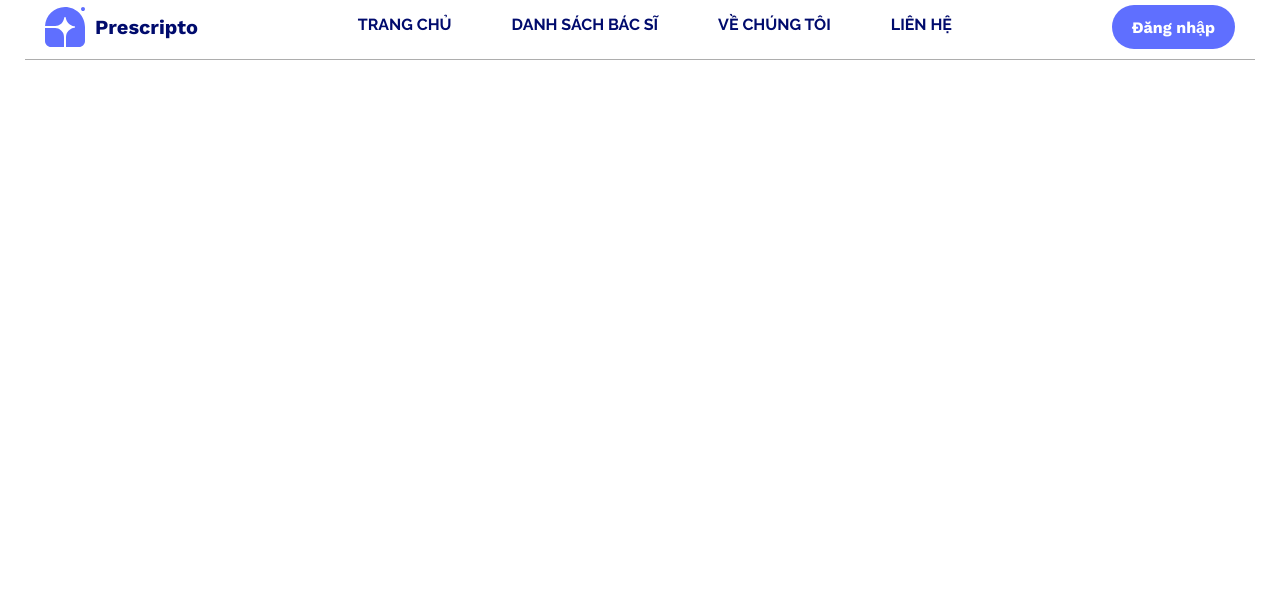
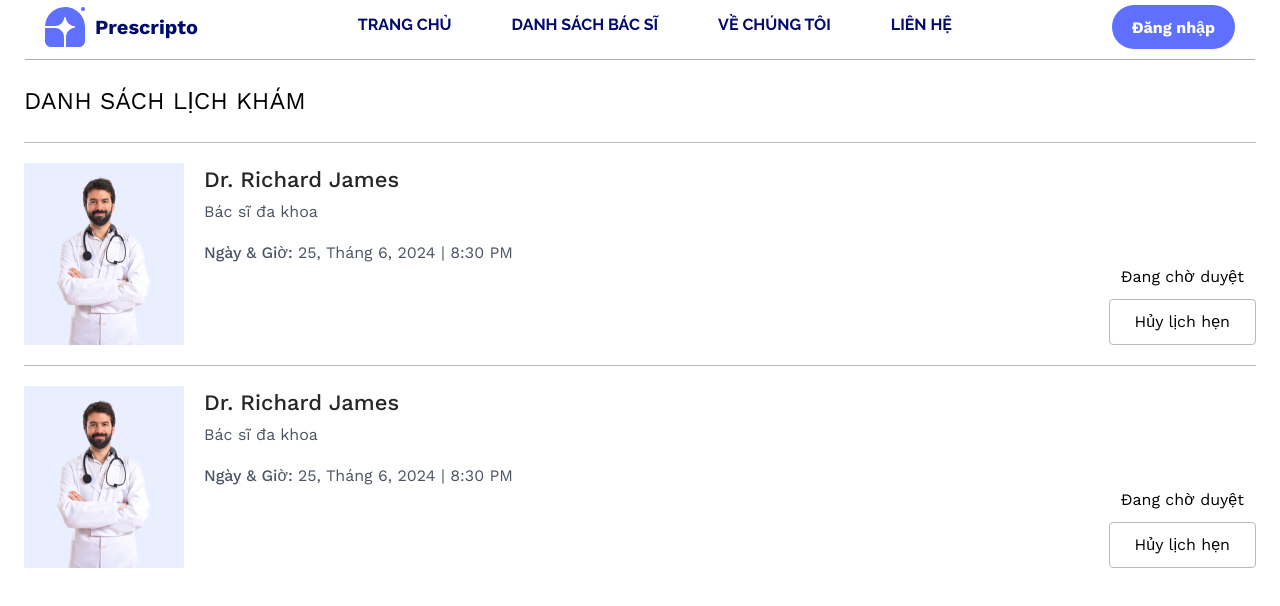
Before and after one commit to Karin1412/prescipto_frontend, a React (Vite) app: page /me/my-appointments in a window 1280 px wide. Shown: the top 606 px of the page. Built offline with nearby package versions, Linux system fonts and the light colour scheme.

Commit message:
Add AppointmentCard & My Appointment Page

```diff
--- a/src/App.jsx
+++ b/src/App.jsx
@@ -4,16 +4,18 @@ import Register from './components/Register';
 import Login from './components/Login';
 import Header from './components/layout/Header';
 import Contact_Page from './components/Contact_Page';
+import My_Appointments_Page from './components/My_Appointments_Page';
 
 const App = () => {
     return (
         <div>
-            <Header />
+            <Header/>
         <Router>
             <Routes>
                 <Route path="/register" element={<Register />} />
                 <Route path="/login" element={<Login />} />
                 <Route path="/contact" element={<Contact_Page />} />
+                <Route path="/me/my-appointments" element={<My_Appointments_Page />} />
             </Routes>
         </Router>
         </div>
--- /dev/null
+++ b/src/components/My_Appointments_Page.jsx
@@ -0,0 +1,18 @@
+import React, { useEffect, useState } from 'react';
+import AppointmentCard from './layout/AppointmentCard';
+import '../styles/My_Appointments_Page.css';
+import '../styles/global.css';
+
+const My_Appointments_Page = () => {
+  return (
+    <div>
+        <div className='title'>Danh sách lịch khám</div>
+        <div className='appointment-list'>
+          <AppointmentCard></AppointmentCard>
+          <AppointmentCard></AppointmentCard>
+        </div>
+    </div>
+  )
+}
+
+export default My_Appointments_Page
--- /dev/null
+++ b/src/components/layout/AppointmentCard.jsx
@@ -0,0 +1,38 @@
+import React from 'react';
+import '../../styles/AppointmentCard.css';
+import WhiteWithBlackBorderBtn from './WhiteWithBlackBorderBtn';
+import "../../styles/WhiteWithBlackBorderBtn.css"
+
+const Appointment = () => {
+  return (
+    <div className='appointment'>
+        <div className='left-group'>
+            <div className='doctor-image'>
+                <img src='/Doctor image.png' alt='Doctor image' />
+            </div>
+
+            <div className='appointment-info'>
+                <div className='doctor-info'>
+                    <div className='doctor-name'>Dr. Richard James</div>
+                    <div className='department'> Bác sĩ đa khoa</div>
+                </div>
+
+                <div className='datetime'>
+                    <span className='datetime-title'>Ngày & Giờ: </span>
+                    <span>25, Tháng 6, 2024 |  8:30 PM</span>
+                </div>
+            </div>
+        </div>
+
+
+        <div className='right-group'>
+            <div className='status'>Đang chờ duyệt</div>
+            <WhiteWithBlackBorderBtn
+                text="Hủy lịch hẹn"
+                variant="primary"/>
+            </div>
+    </div>
+  )
+}
+
+export default Appointment
--- /dev/null
+++ b/src/styles/AppointmentCard.css
@@ -0,0 +1,44 @@
+.appointment {
+    border: 1px solid #BABABA;
+    border-left: 0px;
+    border-right: 0px;
+    border-bottom: 0px;
+    font-family: "Work Sans", sans-serif;
+    margin: 0px 24px;
+    display: flex; /* Kích hoạt flexbox */
+    justify-content: space-between; /* Tách nhóm trái và nhóm phải */
+    align-items: center;            /* Căn chỉnh theo chiều dọc (nếu cần) */
+    padding: 20px 0px;
+}
+
+.left-group {
+    display: flex;
+    gap: 20px;                      /* Khoảng cách giữa Cột 1 và Cột 2 */
+  }
+
+.appointment-info > div {
+    margin-bottom: 17px;
+    color: #4B5563;
+}
+
+.doctor-info > div  {
+    margin-bottom: 4px;
+}
+
+.doctor-name {
+    font-weight: 500;
+    font-size: 22px;
+    color: #262626;
+}
+
+.datetime-title {
+    font-weight: 500;
+}
+
+.right-group {
+    align-self: flex-end;
+    display: flex;
+    flex-direction: column;        /* Xếp phần tử theo chiều dọc */
+    align-items: center;           /* Căn giữa theo chiều ngang trong nhóm phải */
+    gap: 10px;
+}
--- /dev/null
+++ b/src/styles/My_Appointments_Page.css
@@ -0,0 +1,6 @@
+.title {
+    font-family: "Work Sans", sans-serif;
+    font-style: bold;
+    font-size: 24px;
+    margin: 23px 24px;
+}
```
Also changed, not shown: public/Doctor image.png (added).
